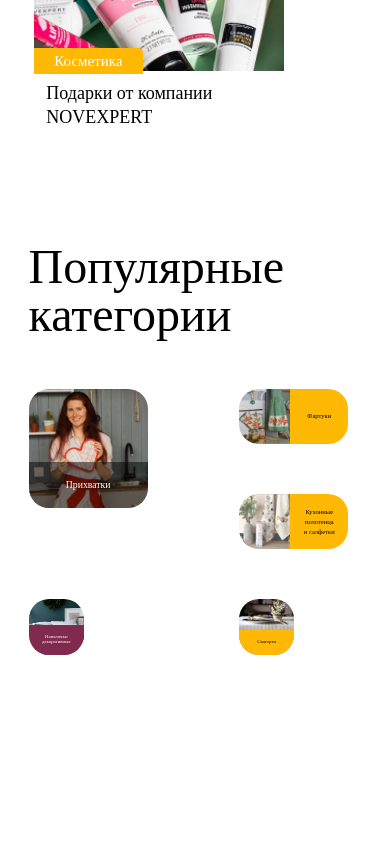
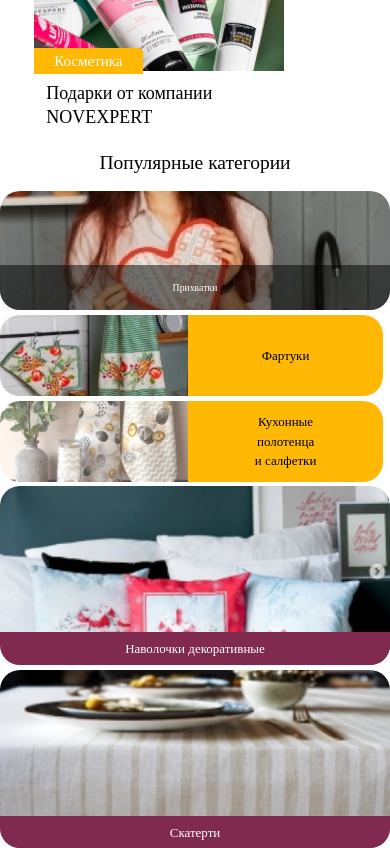
Before and after one commit to XRabell13/home_work5v2, a website: page src/index.html in a window 390 px wide. Shown: the part 1060-1908 px from the top of the page. Before the commit the page ends 1819 px from the top, so only its background shows below. Drawn offline with nearby package versions, Linux system fonts and the light colour scheme; files that its build step writes are made by us from their sources.

Commit message:
Added adaptive section popular category

```diff
--- a/src/assets/styles/sections/_section_popular_category.scss
+++ b/src/assets/styles/sections/_section_popular_category.scss
@@ -12,7 +12,7 @@
 .title-popular{
     grid-area: title;
     font-weight: normal;
-    font-size: 48px;
+    font-size: 4vw;
     line-height: 48px;
 }
 
--- a/src/assets/styles/sections/media/_section_popular_category_mobile.scss
+++ b/src/assets/styles/sections/media/_section_popular_category_mobile.scss
@@ -1,14 +1,81 @@
 @media(max-width: 1400px){
     .section__popular-category{
         grid-template-areas:
-        "title title title title"
-        "item_003 item_003 item_001 item_001"
-        "item_003 item_003 item_002 item_002"
-        "item_004 item_004 item_005 item_005"
-        "item_004 item_004 item_005 item_005";
-        grid-row-gap: 50px;
-        grid-column-gap: 85px;
-        margin: 104px $size-indention-margin-right;
+        "title title"
+        "item_003 item_003"
+        "item_001 item_004"
+        "item_002 item_005"
+        ;
+        grid-row-gap: 1.17vw;
+        grid-column-gap: 4.08vw;
+        margin: 0;
+    }
+    .title-popular{
+        text-align: center;
+    }
+    .pop-item__001, .pop-item__002{
+        width: $size-large-item-adaptive;
+        height: $size-item-pop-adaptive;
+        .popular__card-title{
+            width: ($size-large-item-adaptive)/2;
+            height: $size-item-pop-adaptive;
+            .card-title__content{
+                font-size: 2.33vw;
+            }
+        }
+    }
 
+    .pop-item__003{
+        width: 100%;
+    }
+    .pop-item__004, .pop-item__005{
+        width: $size-large-item-adaptive;
+        height: $size-item-pop-adaptive;
+        .popular__card-title{
+            @include color-block-text($c-bg-puple,$c-white);
+            .card-title__content{
+                font-size: 2.25vw;
+            }
+        }
     }
 }
+@media(max-width: 600px){
+    .section__popular-category{
+        grid-template-areas:
+        "title"
+        "item_003"
+        "item_001"
+        "item_002"
+        "item_004"
+        "item_005"
+        ;
+    }
+    .title-popular{
+        font-size: 5vw;
+    }
+    .pop-item__001, .pop-item__002{
+        width: $size-large-item-adaptive-600;
+        height: $size-item-pop-adaptive;
+        .popular__card-title{
+            width: ($size-large-item-adaptive-600)/2;
+            height: $size-item-pop-adaptive;
+            .card-title__content{
+                font-size: 3.33vw;
+            }
+        }
+    }
+
+    .pop-item__003{
+        width: 100%;
+    }
+    .pop-item__004, .pop-item__005{
+        width: 100%;
+        height: $size-item-pop-adaptive-600;
+        .popular__card-title{
+            @include color-block-text($c-bg-puple,$c-white);
+            .card-title__content{
+                font-size: 3.33vw;
+            }
+        }
+    }
+}
--- a/src/assets/styles/util/_inheritance.scss
+++ b/src/assets/styles/util/_inheritance.scss
@@ -11,6 +11,7 @@
   width: $size-large-item-pop;
   height: $size-item-pop;
 }
+
 %size-big-img-pop {
   width: $size-big-item-pop;
   height:  $size-big-item-pop;
@@ -21,16 +22,15 @@
   padding-right: $size-indention-pop-padding-right;
   mix-blend-mode: normal;
   border-radius: 0px 0px 20px 20px;
-
-
 }
 %orange-right-block-title{
   height: $size-item-pop;
-  width:$size-large-item-pop/2;
+  width:($size-large-item-pop)/2;
   background: $c-bg-title;
   mix-blend-mode: normal;
   border-radius: 0px 20px 20px 0px;
 }
+
 %orange-right-block-content{
   display: grid;
   align-items: center;
--- a/src/assets/styles/util/_vars.scss
+++ b/src/assets/styles/util/_vars.scss
@@ -3,9 +3,13 @@ $size-big-item-adaptive: 103.03vw;
 $size-item-med: 242px;
 $size-item-med-adaptive-1400: 24.43vw;
 $size-item-pop: 14.22vw;
+$size-item-pop-adaptive: 20.83vw;
+$size-item-pop-adaptive-600: 45.83vw;
 $size-large-item-pop: 29.79vw;
+$size-large-item-adaptive: 44.67vw;
+$size-large-item-adaptive-600: 100vw;
 $size-big-item-pop: 30.57vw;
-
+$size-big-item-pop-adaptive: 660px;
 $size-items-indention: 1.56vw;
 $size-items-indention-adaptive: 2.91vw;
 $size-pop-items-indention-row: 2.60vw;
```
Also changed, not shown: build/assets/styles/styles.css.
